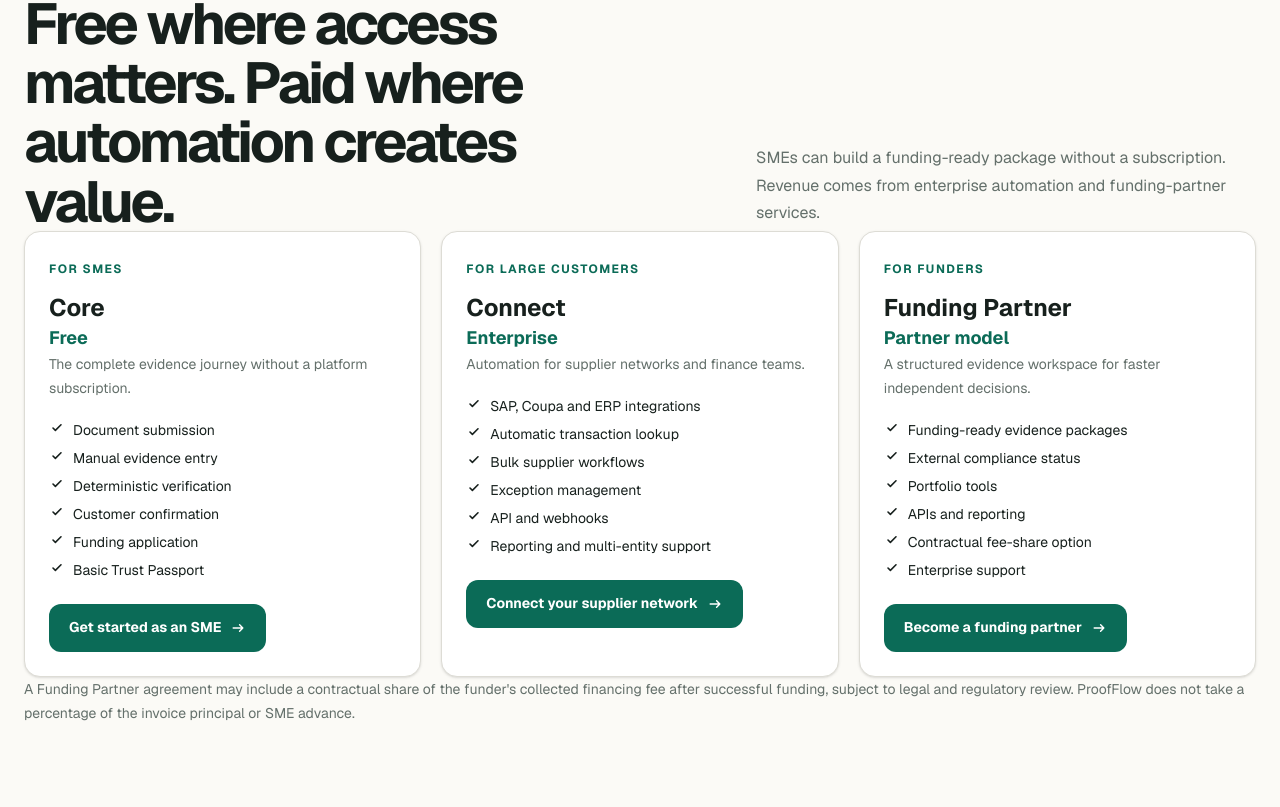
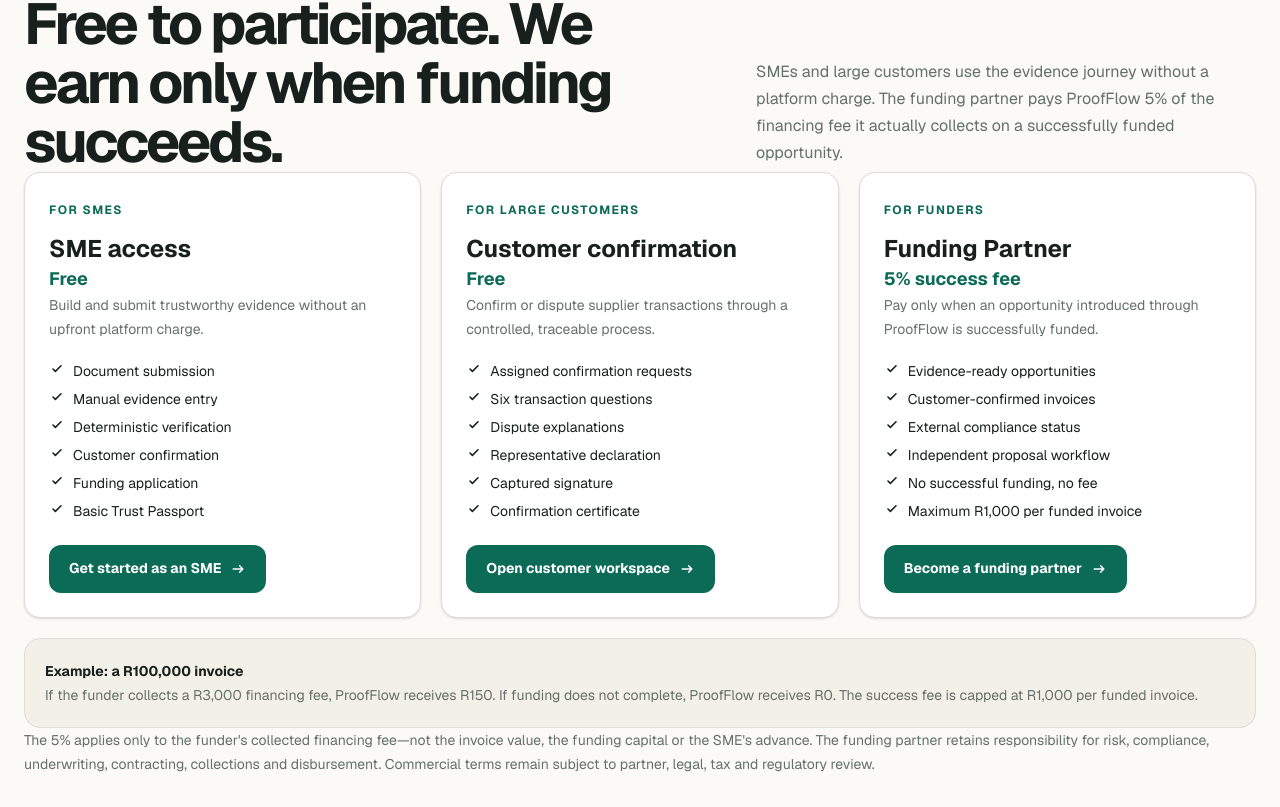
Before and after one commit to Baraka-kileo/proofflow, a Next.js app: page / in a window 1280 px wide. Shown: the part 2713-3520 px from the top of the page. Built offline with nearby package versions, Linux system fonts and the light colour scheme.

Commit message:
docs: simplify launch pricing to success fee

```diff
--- a/src/app/page.tsx
+++ b/src/app/page.tsx
@@ -21,29 +21,29 @@
 
 const plans = [
   {
-    name: "Core",
+    name: "SME access",
     price: "Free",
     audience: "For SMEs",
-    copy: "The complete evidence journey without a platform subscription.",
+    copy: "Build and submit trustworthy evidence without an upfront platform charge.",
     features: ["Document submission", "Manual evidence entry", "Deterministic verification", "Customer confirmation", "Funding application", "Basic Trust Passport"],
     cta: "Get started as an SME",
     href: "/login",
   },
   {
-    name: "Connect",
-    price: "Enterprise",
+    name: "Customer confirmation",
+    price: "Free",
     audience: "For large customers",
-    copy: "Automation for supplier networks and finance teams.",
-    features: ["SAP, Coupa and ERP integrations", "Automatic transaction lookup", "Bulk supplier workflows", "Exception management", "API and webhooks", "Reporting and multi-entity support"],
-    cta: "Connect your supplier network",
-    href: "/contact?for=connect",
+    copy: "Confirm or dispute supplier transactions through a controlled, traceable process.",
+    features: ["Assigned confirmation requests", "Six transaction questions", "Dispute explanations", "Representative declaration", "Captured signature", "Confirmation certificate"],
+    cta: "Open customer workspace",
+    href: "/login",
   },
   {
     name: "Funding Partner",
-    price: "Partner model",
+    price: "5% success fee",
     audience: "For funders",
-    copy: "A structured evidence workspace for faster independent decisions.",
-    features: ["Funding-ready evidence packages", "External compliance status", "Portfolio tools", "APIs and reporting", "Contractual fee-share option", "Enterprise support"],
+    copy: "Pay only when an opportunity introduced through ProofFlow is successfully funded.",
+    features: ["Evidence-ready opportunities", "Customer-confirmed invoices", "External compliance status", "Independent proposal workflow", "No successful funding, no fee", "Maximum R1,000 per funded invoice"],
     cta: "Become a funding partner",
     href: "/contact?for=funder",
   },
@@ -141,8 +141,8 @@
       <section className="workflow" id="pricing" aria-labelledby="pricing-title">
         <div className="section-heading">
           <span className="overline">Business model</span>
-          <h2 id="pricing-title">Free where access matters. Paid where automation creates value.</h2>
-          <p>SMEs can build a funding-ready package without a subscription. Revenue comes from enterprise automation and funding-partner services.</p>
+          <h2 id="pricing-title">Free to participate. We earn only when funding succeeds.</h2>
+          <p>SMEs and large customers use the evidence journey without a platform charge. The funding partner pays ProofFlow 5% of the financing fee it actually collects on a successfully funded opportunity.</p>
         </div>
         <div className="grid gap-5 lg:grid-cols-3">
           {plans.map((plan) => (
@@ -156,8 +156,12 @@
             </article>
           ))}
         </div>
-        <p className="mt-5 text-sm leading-6 text-[var(--muted)]">
-          A Funding Partner agreement may include a contractual share of the funder&apos;s collected financing fee after successful funding, subject to legal and regulatory review. ProofFlow does not take a percentage of the invoice principal or SME advance.
+        <div className="mt-5 rounded-2xl border border-[var(--border)] bg-[var(--soft)] p-5 text-sm leading-6">
+          <p className="font-bold text-[var(--ink)]">Example: a R100,000 invoice</p>
+          <p className="mt-1 text-[var(--muted)]">If the funder collects a R3,000 financing fee, ProofFlow receives R150. If funding does not complete, ProofFlow receives R0. The success fee is capped at R1,000 per funded invoice.</p>
+        </div>
+        <p className="mt-4 text-sm leading-6 text-[var(--muted)]">
+          The 5% applies only to the funder&apos;s collected financing fee—not the invoice value, the funding capital or the SME&apos;s advance. The funding partner retains responsibility for risk, compliance, underwriting, contracting, collections and disbursement. Commercial terms remain subject to partner, legal, tax and regulatory review.
         </p>
       </section>
 
```
Also changed, not shown: 6 other files (tests, documents, lock files or other folders).
